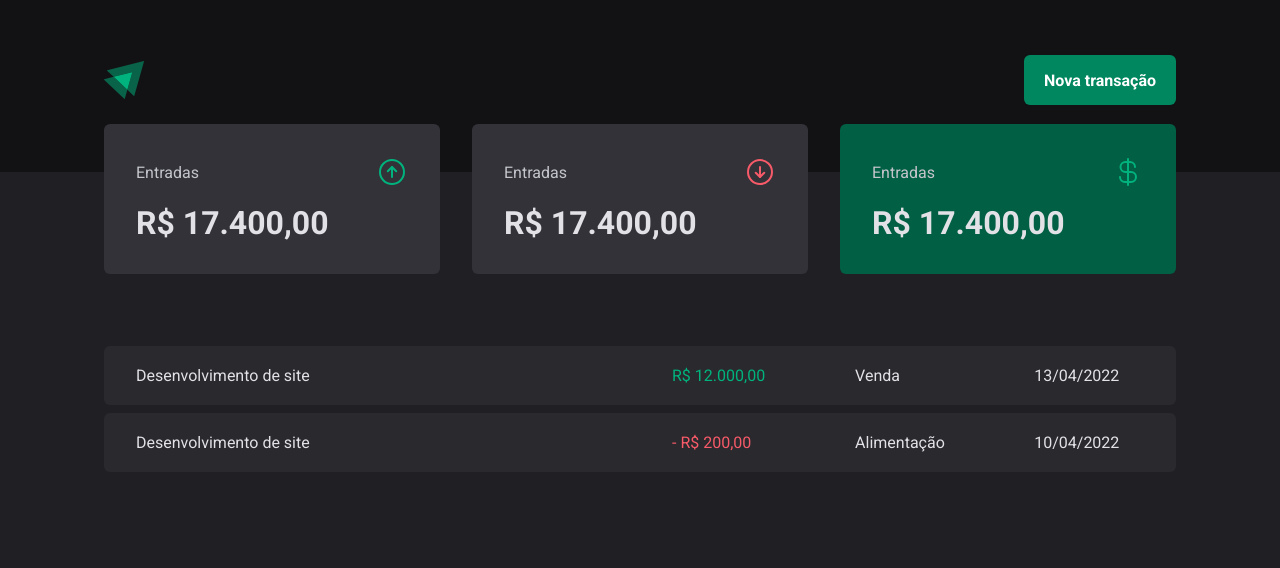
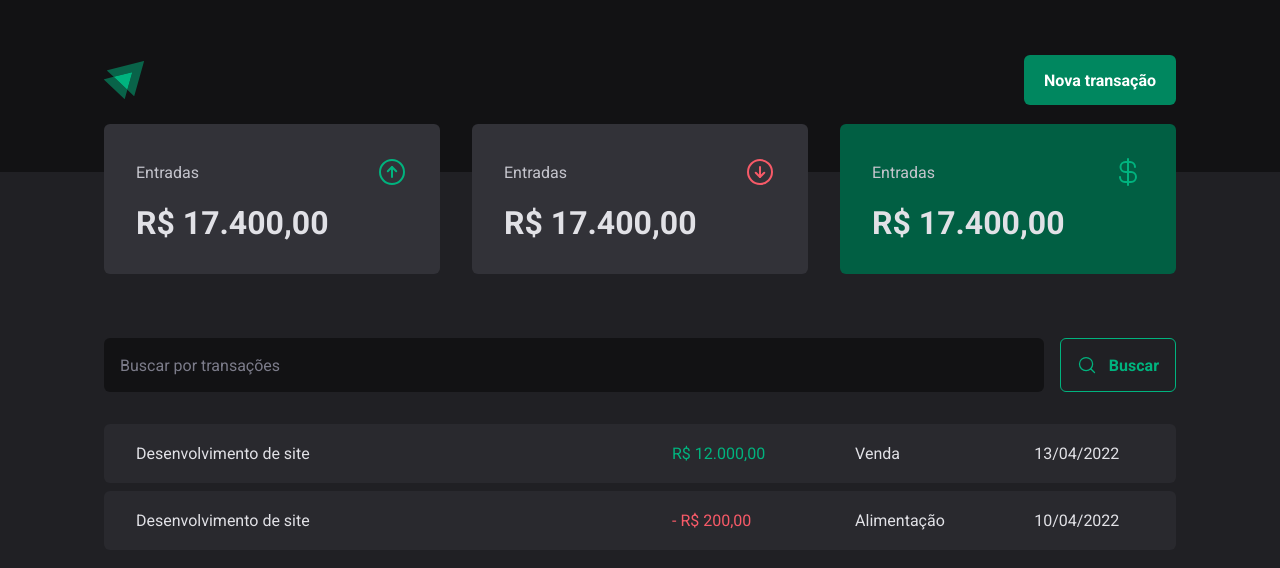
Before and after one commit to ian15963/DT-Money, a React (Vite) app: page / in a window 1280 px wide. Shown: the top 568 px of the page. Built offline with nearby package versions, Linux system fonts and the light colour scheme.

Commit message:
feat: Creating search form component.

```diff
--- /dev/null
+++ b/src/components/SearchForm/index.tsx
@@ -0,0 +1,14 @@
+import { MagnifyingGlass } from "phosphor-react";
+import { SearchFormContainer } from "./style";
+
+export const SearchForm = () => {
+  return(
+    <SearchFormContainer>
+      <input type="text" placeholder="Buscar por transações"/>
+      <button type="submit">
+        <MagnifyingGlass size={20}/>
+        Buscar
+      </button>
+    </SearchFormContainer>
+  );
+}
--- /dev/null
+++ b/src/components/SearchForm/style.ts
@@ -0,0 +1,43 @@
+import styled from "styled-components";
+
+export const SearchFormContainer = styled.form`
+  display: flex;
+  gap: 1rem;
+
+  input{
+    flex: 1;
+    border-radius: 6px;
+    border: 0;
+    background: ${props => props.theme['gray-900']};
+    color: ${props => props.theme['gray-300']};
+    padding: 1rem;
+
+    &::placeholder{
+      color: ${props => props.theme['gray-500']};
+    }
+  }
+
+  button{
+    display: flex;
+    align-items: center;
+    gap: 0.75rem;
+    border: 0;
+    padding: 1rem;
+    background: transparent;
+    border: 1px solid ${props => props.theme['green-300']};
+    color: ${props => props.theme['green-300']};
+    font-weight: bold;
+    border-radius: 6px;
+
+    &:hover{
+      background: ${props => props.theme['green-500']};
+      border: 1px solid ${props => props.theme['green-500']};
+      color: ${props => props.theme.white};
+      transition:
+          background-color 0.2s,
+          color 0.2s
+          border-color 0.2s;
+    }
+  }
+
+`
--- a/src/pages/Transactions/index.tsx
+++ b/src/pages/Transactions/index.tsx
@@ -1,4 +1,5 @@
 import { Header } from "../../components/Header";
+import { SearchForm } from "../../components/SearchForm";
 import { Summary } from "../../components/Summary";
 import { PriceHighlight, TransactionsContainer, TransactionsTable } from "./styles";
 
@@ -7,8 +8,8 @@
     <div>
       <Header/>
       <Summary/>
-
       <TransactionsContainer>
+        <SearchForm/>
         <TransactionsTable>
           <tbody>
             <tr>
```
